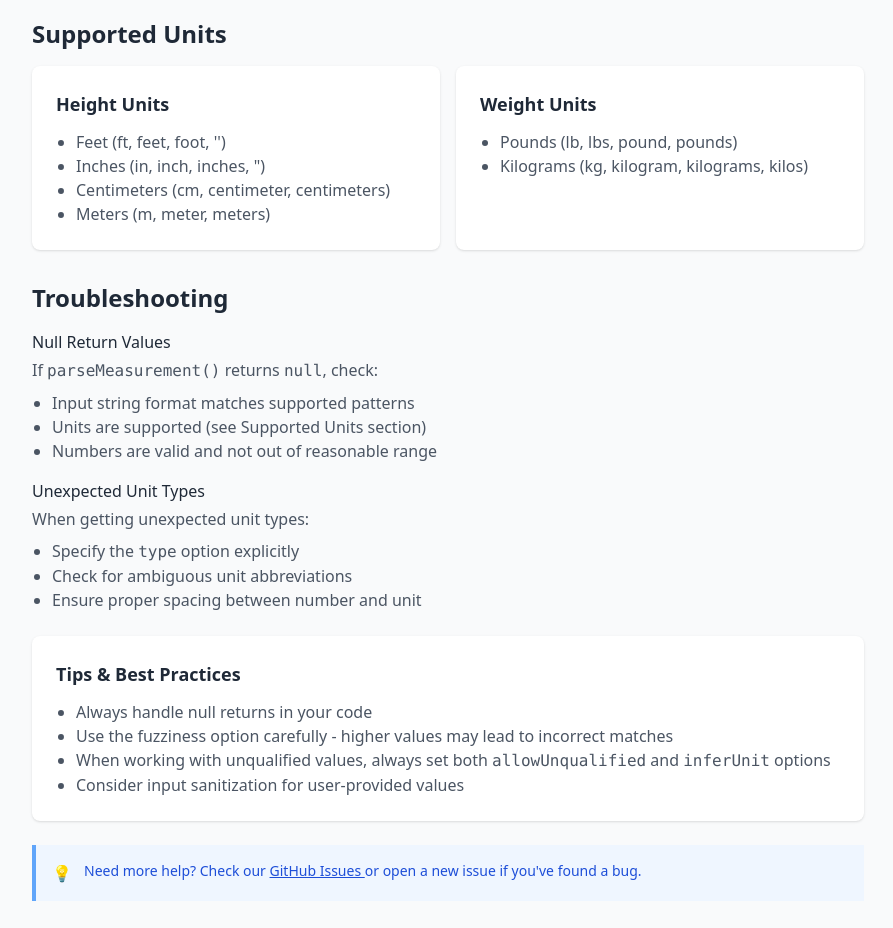
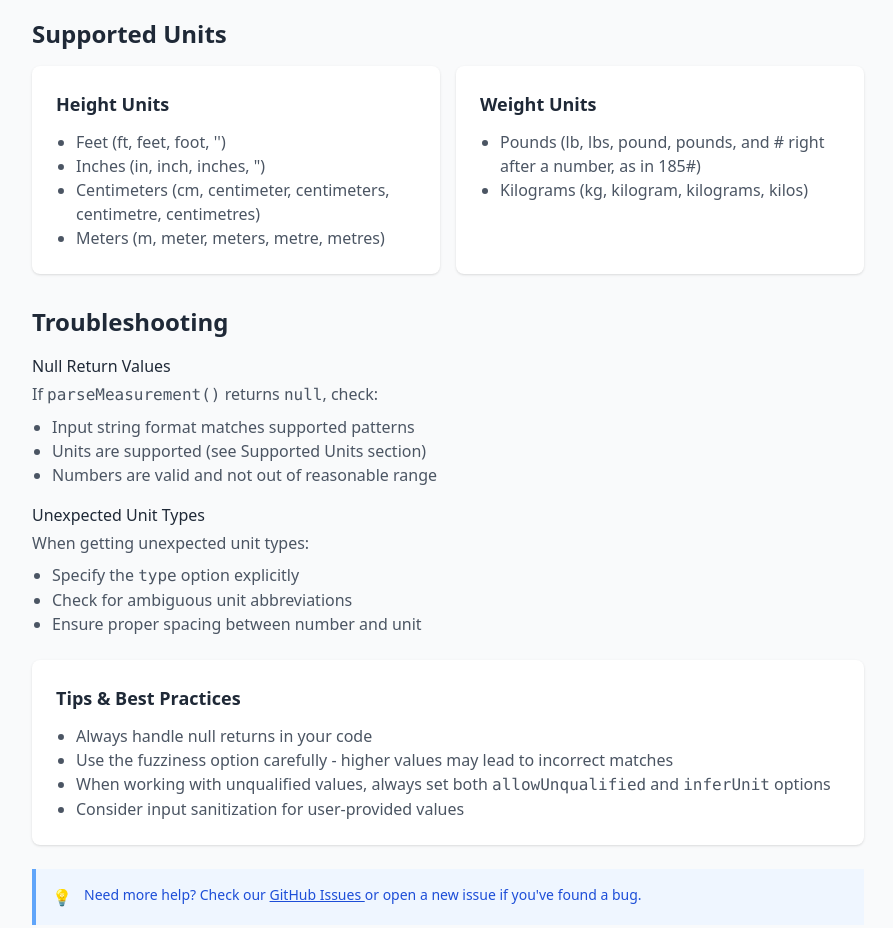
Before and after one commit to afahy/fluent-measures, a website built with Vite: page docs/index.html in a window 1280 px wide. Shown: the part 3980-4908 px from the top of the page, without its empty margins (192-1085 px from the left). Built offline with nearby package versions, Linux system fonts and the light colour scheme; a script that the page names is missing.

Commit message:
docs: list the British spellings and "#" on the docs page
The docs page has its own list of supported units, which now matches the README.

```diff
--- a/docs/index.html
+++ b/docs/index.html
@@ -593,14 +593,17 @@ const inferredHeight = parseMeasurement('72', {
                       <ul class="list-disc pl-5 text-gray-600">
                         <li>Feet (ft, feet, foot, '')</li>
                         <li>Inches (in, inch, inches, ")</li>
-                        <li>Centimeters (cm, centimeter, centimeters)</li>
-                        <li>Meters (m, meter, meters)</li>
+                        <!-- cspell:ignore centimetre centimetres -->
+                        <li>Centimeters (cm, centimeter, centimeters, centimetre, centimetres)</li>
+                        <li>Meters (m, meter, meters, metre, metres)</li>
                       </ul>
                     </div>
                     <div class="bg-white p-6 rounded-lg shadow">
                       <h4 class="text-lg font-semibold text-gray-800 mb-3">Weight Units</h4>
                       <ul class="list-disc pl-5 text-gray-600">
-                        <li>Pounds (lb, lbs, pound, pounds)</li>
+                        <li>
+                          Pounds (lb, lbs, pound, pounds, and # right after a number, as in 185#)
+                        </li>
                         <li>Kilograms (kg, kilogram, kilograms, kilos)</li>
                       </ul>
                     </div>
```
